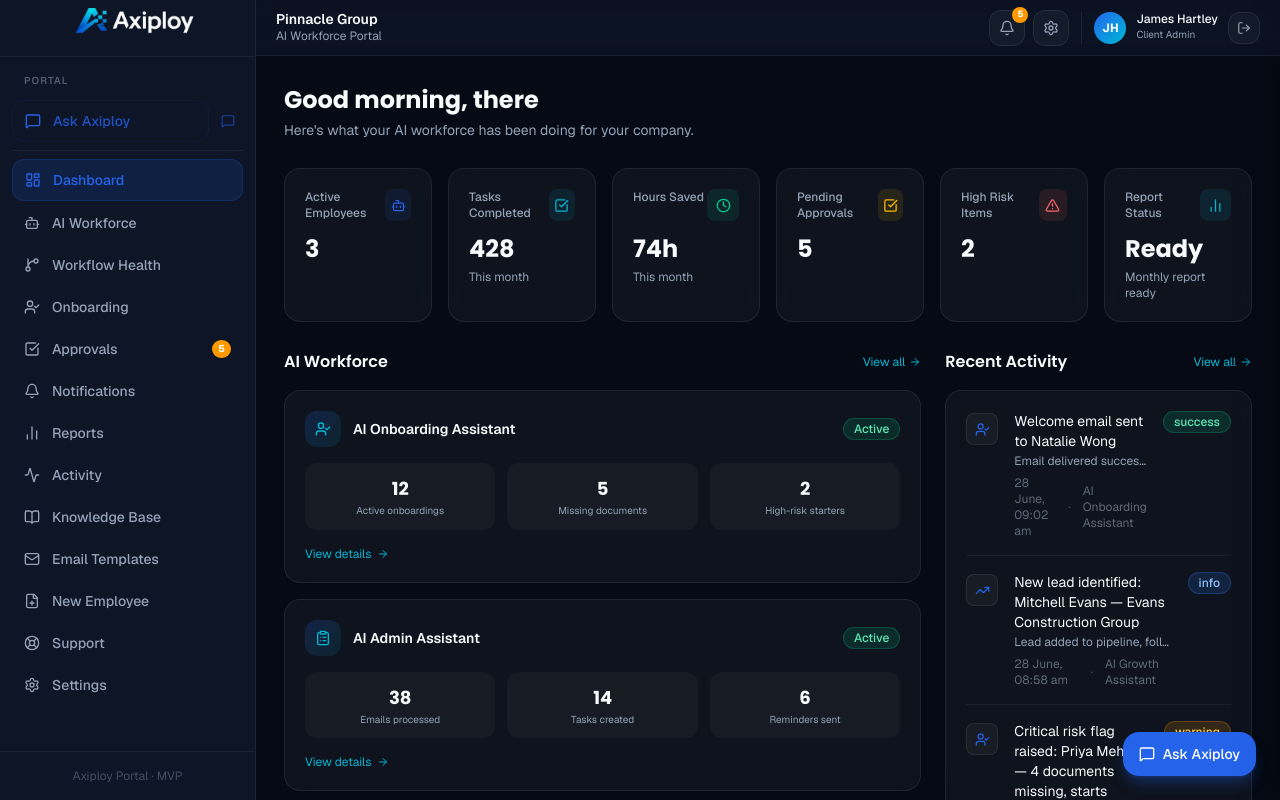
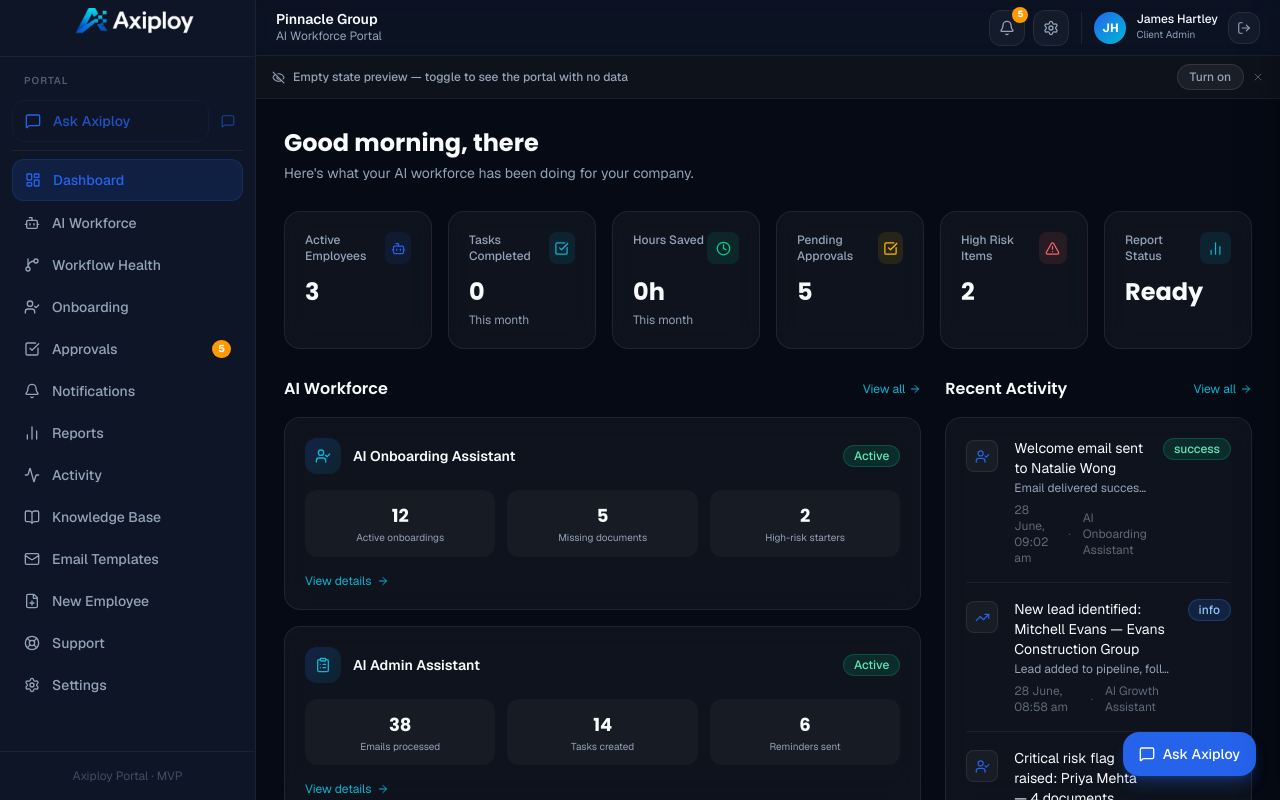
Before and after one commit to KrypticHD/Axiploy, a Next.js app: page /portal/dashboard in a window 1280 px wide. Built offline with nearby package versions, Linux system fonts and the light colour scheme; no server answers.

Commit message:
Add empty state preview toggle for client demo mode

```diff
--- a/src/app/portal/(app)/dashboard/page.tsx
+++ b/src/app/portal/(app)/dashboard/page.tsx
@@ -5,10 +5,11 @@
 import { cookies } from "next/headers";
 import {
   Bot, Clock, CheckSquare, AlertTriangle, BarChart2,
-  UserCheck, ClipboardList, TrendingUp, ArrowRight,
+  UserCheck, ClipboardList, TrendingUp, ArrowRight, Plus,
 } from "lucide-react";
 import { MOCK_METRICS, MOCK_DIGITAL_EMPLOYEES, MOCK_ACTIVITY } from "@/lib/mock-data";
 import { supabaseAdmin } from "@/lib/supabase";
+import { isEmptyPreview } from "@/lib/preview";
 
 const deIcons: Record<string, React.FC<{ size?: number; className?: string }>> = {
   onboarding: UserCheck, admin: ClipboardList, growth: TrendingUp,
@@ -25,20 +26,18 @@
 }
 
 export default async function DashboardPage() {
-  const session = await getSession();
+  const [session, emptyPreview] = await Promise.all([getSession(), isEmptyPreview()]);
   const clientId = session?.clientId;
   const firstName = session?.name?.split(" ")[0] || "there";
   const clientName = session?.clientName || "your company";
 
-  // Fetch real data if we have a clientId
   let pendingApprovals = 0;
   let highRiskItems = 0;
   let recentActivity: typeof MOCK_ACTIVITY = [];
-  let digitalEmployees = MOCK_DIGITAL_EMPLOYEES;
+  let digitalEmployees: typeof MOCK_DIGITAL_EMPLOYEES = [];
 
   if (clientId) {
     const supabase = supabaseAdmin();
-
     const [approvalsRes, onboardingRes, activityRes, deRes] = await Promise.all([
       supabase.from("approvals").select("id").eq("client_id", clientId).eq("status", "pending"),
       supabase.from("onboarding").select("id").eq("client_id", clientId).eq("risk_level", "High"),
@@ -51,24 +50,17 @@
 
     if (activityRes.data && activityRes.data.length > 0) {
       recentActivity = activityRes.data.map((a) => ({
-        id: a.id,
-        clientId: clientId,
-        digitalEmployee: a.digital_employee,
-        action: a.action,
-        result: a.details || "",
-        timestamp: a.created_at,
+        id: a.id, clientId: clientId, digitalEmployee: a.digital_employee,
+        action: a.action, result: a.details || "", timestamp: a.created_at,
         status: a.status as "success" | "warning" | "error",
       }));
-    } else {
+    } else if (!emptyPreview) {
       recentActivity = MOCK_ACTIVITY.slice(0, 5);
     }
 
     if (deRes.data && deRes.data.length > 0) {
       digitalEmployees = deRes.data.map((de) => ({
-        id: de.id,
-        clientId: clientId,
-        name: de.name,
-        type: "onboarding" as const,
+        id: de.id, clientId: clientId, name: de.name, type: "onboarding" as const,
         status: (de.status === "Error" ? "Paused" : de.status) as "Active" | "Paused" | "Setup",
         stats: [
           { label: "Tasks", value: String(de.tasks_completed) },
@@ -76,9 +68,12 @@
           { label: "Success Rate", value: `${de.success_rate}%` },
         ],
       }));
+    } else if (!emptyPreview) {
+      digitalEmployees = MOCK_DIGITAL_EMPLOYEES;
     }
-  } else {
+  } else if (!emptyPreview) {
     recentActivity = MOCK_ACTIVITY.slice(0, 5);
+    digitalEmployees = MOCK_DIGITAL_EMPLOYEES;
     pendingApprovals = MOCK_METRICS.pendingApprovals;
     highRiskItems = MOCK_METRICS.highRiskItems;
   }
@@ -86,31 +81,29 @@
   const tasksCompleted = digitalEmployees.reduce((acc, de) => {
     const taskStat = de.stats.find((s) => s.label === "Tasks" || s.label === "Tasks Completed");
     return acc + (parseInt(String(taskStat?.value || "0")) || 0);
-  }, 0) || MOCK_METRICS.tasksCompleted;
+  }, 0);
 
   const hoursSaved = digitalEmployees.reduce((acc, de) => {
     const hourStat = de.stats.find((s) => String(s.label).includes("Hour"));
     return acc + (parseFloat(String(hourStat?.value || "0")) || 0);
-  }, 0) || MOCK_METRICS.hoursSaved;
+  }, 0);
 
   return (
     <div className="space-y-7">
       <div>
-        <h1 className="font-heading text-2xl font-bold text-text-primary">
-          Good morning, {firstName}
-        </h1>
+        <h1 className="font-heading text-2xl font-bold text-text-primary">Good morning, {firstName}</h1>
         <p className="text-text-muted text-sm mt-1">
           Here&apos;s what your AI workforce has been doing for {clientName}.
         </p>
       </div>
 
       <div className="grid grid-cols-2 lg:grid-cols-3 xl:grid-cols-6 gap-4">
-        <MetricCard label="Active Employees" value={digitalEmployees.length || MOCK_METRICS.activeEmployees} icon={Bot} accent="blue" />
+        <MetricCard label="Active Employees" value={digitalEmployees.length} icon={Bot} accent="blue" />
         <MetricCard label="Tasks Completed" value={tasksCompleted} icon={CheckSquare} accent="cyan" sub="This month" />
         <MetricCard label="Hours Saved" value={`${hoursSaved}h`} icon={Clock} accent="green" sub="This month" />
         <MetricCard label="Pending Approvals" value={pendingApprovals} icon={CheckSquare} accent="amber" />
         <MetricCard label="High Risk Items" value={highRiskItems} icon={AlertTriangle} accent="red" />
-        <MetricCard label="Report Status" value="Ready" icon={BarChart2} accent="cyan" sub={MOCK_METRICS.reportStatus} />
+        <MetricCard label="Report Status" value={emptyPreview ? "No data" : "Ready"} icon={BarChart2} accent="cyan" />
       </div>
 
       <div className="grid lg:grid-cols-3 gap-6">
@@ -121,6 +114,17 @@
               View all <ArrowRight size={12} />
             </Link>
           </div>
+
+          {digitalEmployees.length === 0 ? (
+            <div className="glass rounded-2xl p-10 text-center border border-white/[0.06]">
+              <Bot size={28} className="text-text-muted/30 mx-auto mb-3" />
+              <p className="text-text-primary text-sm font-medium">No AI employees configured yet</p>
+              <p className="text-text-muted text-xs mt-1 mb-4">Your digital workforce will appear here once set up by the Axiploy team.</p>
+              <Link href="/portal/support" className="inline-flex items-center gap-2 px-4 py-2 rounded-full bg-accent-blue/10 border border-accent-blue/20 text-accent-blue text-xs font-medium hover:bg-accent-blue/20 transition-colors">
+                <Plus size={12} /> Request setup
+              </Link>
+            </div>
+          ) : (
             <div className="grid gap-4">
               {digitalEmployees.map((de) => {
                 const typeKey = "type" in de ? de.type : "onboarding";
@@ -152,6 +156,7 @@
                 );
               })}
             </div>
+          )}
         </div>
 
         <div>
@@ -161,11 +166,18 @@
               View all <ArrowRight size={12} />
             </Link>
           </div>
+          {recentActivity.length === 0 ? (
+            <div className="glass rounded-2xl p-8 text-center border border-white/[0.06]">
+              <BarChart2 size={22} className="text-text-muted/30 mx-auto mb-2" />
+              <p className="text-text-muted text-xs">No activity yet</p>
+            </div>
+          ) : (
             <div className="glass rounded-2xl px-5 py-1">
               {recentActivity.map((entry) => (
                 <ActivityItem key={entry.id} entry={entry} />
               ))}
             </div>
+          )}
         </div>
       </div>
     </div>
--- a/src/app/portal/(app)/layout.tsx
+++ b/src/app/portal/(app)/layout.tsx
@@ -5,6 +5,7 @@
 import PortalSidebar from "@/components/portal/PortalSidebar";
 import PortalTopbar from "@/components/portal/PortalTopbar";
 import AskPanel from "@/components/portal/AskPanel";
+import EmptyPreviewBanner from "@/components/portal/EmptyPreviewBanner";
 
 export default function PortalLayout({ children }: { children: React.ReactNode }) {
   const [sidebarOpen, setSidebarOpen] = useState(false);
@@ -19,6 +20,7 @@
       />
       <div className="flex flex-col flex-1 min-w-0 overflow-hidden">
         <PortalTopbar onMenuOpen={() => setSidebarOpen(true)} />
+        <EmptyPreviewBanner />
         <main className="flex-1 overflow-y-auto p-5 lg:p-7">
           {children}
         </main>
--- a/src/app/portal/(app)/onboarding/page.tsx
+++ b/src/app/portal/(app)/onboarding/page.tsx
@@ -5,6 +5,7 @@
 import { UserCheck, Clock, FileX, AlertTriangle, CalendarDays, Timer, FilePlus } from "lucide-react";
 import { MOCK_ONBOARDING } from "@/lib/mock-data";
 import { supabaseAdmin } from "@/lib/supabase";
+import { isEmptyPreview } from "@/lib/preview";
 
 async function getClientId() {
   const cookieStore = await cookies();
@@ -14,9 +15,9 @@
 }
 
 export default async function OnboardingPage() {
-  const clientId = await getClientId();
+  const [clientId, emptyPreview] = await Promise.all([getClientId(), isEmptyPreview()]);
 
-  let records = MOCK_ONBOARDING;
+  let records = emptyPreview ? [] : MOCK_ONBOARDING;
 
   if (clientId) {
     const { data } = await supabaseAdmin()
--- a/src/app/portal/(app)/workforce/page.tsx
+++ b/src/app/portal/(app)/workforce/page.tsx
@@ -4,6 +4,7 @@
 import { UserCheck, ClipboardList, TrendingUp, ArrowRight, Settings, Bot } from "lucide-react";
 import { MOCK_DIGITAL_EMPLOYEES } from "@/lib/mock-data";
 import { supabaseAdmin } from "@/lib/supabase";
+import { isEmptyPreview } from "@/lib/preview";
 
 const deIcons: Record<string, React.FC<{ size?: number; className?: string }>> = {
   onboarding: UserCheck, admin: ClipboardList, growth: TrendingUp,
@@ -25,8 +26,8 @@
 }
 
 export default async function WorkforcePage() {
-  const clientId = await getClientId();
-  let employees = MOCK_DIGITAL_EMPLOYEES;
+  const [clientId, emptyPreview] = await Promise.all([getClientId(), isEmptyPreview()]);
+  let employees = emptyPreview ? [] : MOCK_DIGITAL_EMPLOYEES;
 
   if (clientId) {
     const { data } = await supabaseAdmin()
--- /dev/null
+++ b/src/components/portal/EmptyPreviewBanner.tsx
@@ -0,0 +1,59 @@
+"use client";
+
+import { useState, useEffect } from "react";
+import { Eye, EyeOff, X } from "lucide-react";
+
+const COOKIE = "axiploy_empty_preview";
+
+function getCookie() {
+  if (typeof document === "undefined") return false;
+  return document.cookie.split("; ").some((c) => c.startsWith(`${COOKIE}=true`));
+}
+
+function setCookie(val: boolean) {
+  if (val) {
+    document.cookie = `${COOKIE}=true; path=/; max-age=86400`;
+  } else {
+    document.cookie = `${COOKIE}=; path=/; max-age=0`;
+  }
+}
+
+export default function EmptyPreviewBanner() {
+  const [enabled, setEnabled] = useState(false);
+  const [visible, setVisible] = useState(true);
+
+  useEffect(() => {
+    setEnabled(getCookie());
+  }, []);
+
+  function toggle() {
+    const next = !enabled;
+    setEnabled(next);
+    setCookie(next);
+    window.location.reload();
+  }
+
+  if (!visible) return null;
+
+  return (
+    <div className={`flex items-center justify-between gap-3 px-4 py-2 text-xs font-medium border-b ${enabled ? "bg-amber-500/10 border-amber-500/20 text-amber-300" : "bg-white/[0.03] border-white/[0.06] text-text-muted"}`}>
+      <div className="flex items-center gap-2">
+        {enabled ? <Eye size={13} /> : <EyeOff size={13} />}
+        {enabled
+          ? "Empty state preview ON — showing what a new client sees (no mock data)"
+          : "Empty state preview — toggle to see the portal with no data"}
+      </div>
+      <div className="flex items-center gap-2">
+        <button
+          onClick={toggle}
+          className={`px-3 py-1 rounded-full border text-xs transition-colors ${enabled ? "bg-amber-500/20 border-amber-500/30 text-amber-200 hover:bg-amber-500/30" : "bg-white/[0.06] border-white/[0.10] hover:bg-white/[0.10]"}`}
+        >
+          {enabled ? "Turn off" : "Turn on"}
+        </button>
+        <button onClick={() => setVisible(false)} className="text-text-muted/50 hover:text-text-muted">
+          <X size={12} />
+        </button>
+      </div>
+    </div>
+  );
+}
--- /dev/null
+++ b/src/lib/preview.ts
@@ -0,0 +1,6 @@
+import { cookies } from "next/headers";
+
+export async function isEmptyPreview(): Promise<boolean> {
+  const cookieStore = await cookies();
+  return cookieStore.get("axiploy_empty_preview")?.value === "true";
+}
```
Lines whose indentation alone changed are shown as unchanged.
